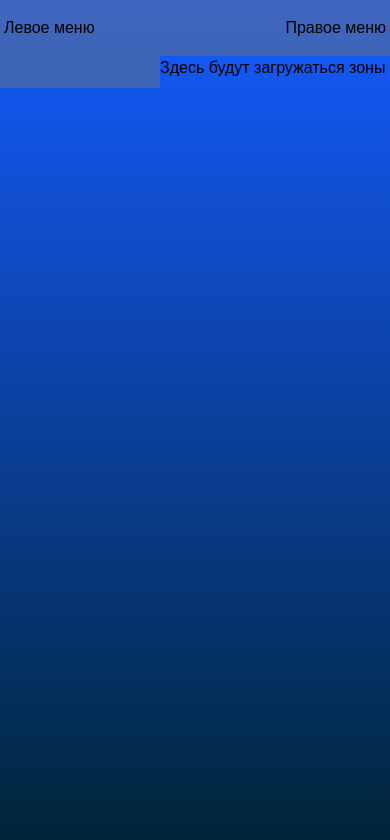
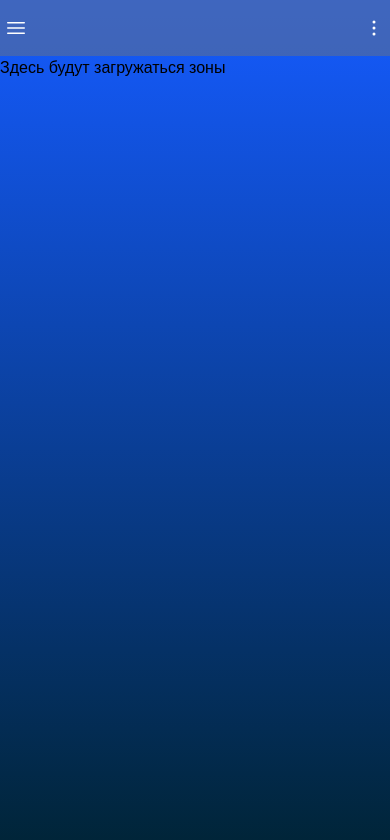
Before and after one commit to PlatenPrime/btw-client, a React (Create React App) app: page /artszones in a window 390 px wide. Shown: the top 840 px of the page. Built offline with nearby package versions, Linux system fonts and the light colour scheme; no server answers.

Commit message:
responsive start

```diff
--- /dev/null
+++ b/src/components/Drawbar.jsx
@@ -0,0 +1,11 @@
+import React from 'react';
+
+const Drawbar = () => {
+	return (
+		<div>
+
+		</div>
+	);
+};
+
+export default Drawbar;
--- /dev/null
+++ b/src/components/Icons/BurgerIcon.jsx
@@ -0,0 +1,14 @@
+import React from 'react';
+
+const BurgerIcon = () => {
+	return (
+		<div>
+			<svg xmlns="http://www.w3.org/2000/svg" fill="none" viewBox="0 0 24 24" stroke-width="1.5" stroke="currentColor" class="w-6 h-6">
+				<path stroke-linecap="round" stroke-linejoin="round" d="M3.75 6.75h16.5M3.75 12h16.5m-16.5 5.25h16.5" />
+			</svg>
+
+		</div>
+	);
+};
+
+export default BurgerIcon;
--- /dev/null
+++ b/src/components/Icons/DrawIcon.jsx
@@ -0,0 +1,14 @@
+import React from 'react';
+
+const DrawIcon = () => {
+	return (
+		<div>
+			<svg xmlns="http://www.w3.org/2000/svg" fill="none" viewBox="0 0 24 24" stroke-width="1.5" stroke="currentColor" class="w-6 h-6">
+				<path stroke-linecap="round" stroke-linejoin="round" d="M12 6.75a.75.75 0 110-1.5.75.75 0 010 1.5zM12 12.75a.75.75 0 110-1.5.75.75 0 010 1.5zM12 18.75a.75.75 0 110-1.5.75.75 0 010 1.5z" />
+			</svg>
+
+		</div>
+	);
+};
+
+export default DrawIcon;
--- a/src/components/Layout.jsx
+++ b/src/components/Layout.jsx
@@ -1,18 +1,26 @@
 import React from 'react';
 import Navbar from './Navbar';
 import Sidebar from './Sidebar';
+import Drawbar from './Drawbar';
+import { useState } from 'react';
 
 const Layout = ({ children }) => {
+
+	const [openDraw, setOpenDraw] = useState(false);
+
+
+
+
 	return (
 		<>
 			<div className='container mx-auto flex flex-col w-full'>
 
-				<Navbar />
+				<Navbar setOpenDraw={setOpenDraw} />
 
 
 				<div className="w-full flex flex-row">
 
-					<Sidebar className="md:hidden" />
+					<Sidebar />
 
 					{children}
 
--- a/src/components/Navbar.jsx
+++ b/src/components/Navbar.jsx
@@ -1,30 +1,28 @@
 import React from 'react';
-import { useDispatch, useSelector } from 'react-redux';
-import { Link, NavLink } from "react-router-dom";
-import { checkIsAuth, logout } from '../redux/features/auth/authSlice';
-import { toast } from 'react-toastify';
+
+import BurgerIcon from "../components/Icons/BurgerIcon";
+import DrawIcon from "../components/Icons/DrawIcon";
 
 const Navbar = () => {
 
 
 
-	const isAuth = useSelector(checkIsAuth);
-	const dispatch = useDispatch();
 
-
-	const logoutHandler = () => {
-		dispatch(logout())
-		window.localStorage.removeItem('token')
-		toast('Вы вышли из системы')
-	}
 
 
 
 	return (
 		<div className='flex py-4 px-1 justify-between items-center bg-gray-500 bg-opacity-50 w-full'>
 
-			<button>Левое меню</button>
-			Правое меню
+
+
+
+			<button className='text-white md:hidden'><BurgerIcon /></button>
+
+			<button className='text-white md:hidden'><DrawIcon /></button>
+
+
+
 
 
 
--- a/src/components/Sidebar.jsx
+++ b/src/components/Sidebar.jsx
@@ -24,7 +24,7 @@ const Sidebar = () => {
 
 
 	return (
-		<div className='flex w-40  bg-gray-500 bg-opacity-50  h-full  p-4 '>
+		<div className='hidden w-40  bg-gray-500 bg-opacity-50  h-full  p-4  md:flex'>
 			{isAuth &&
 				(<ul className='flex gap-8 flex-col'>
 
@@ -34,11 +34,11 @@ const Sidebar = () => {
 
 
 					<div className='flex justify-center items-center bg-gray-600 text-xs text-white rounded-md px-4 py-2' >
-				{isAuth ?
-					<button onClick={logoutHandler} >Выйти</button> :
-					<Link to={"/login"}>Войти</Link>
-				}
-			</div>
+						{isAuth ?
+							<button onClick={logoutHandler} >Выйти</button> :
+							<Link to={"/login"}>Войти</Link>
+						}
+					</div>
 
 				</ul>)
 			}
```
